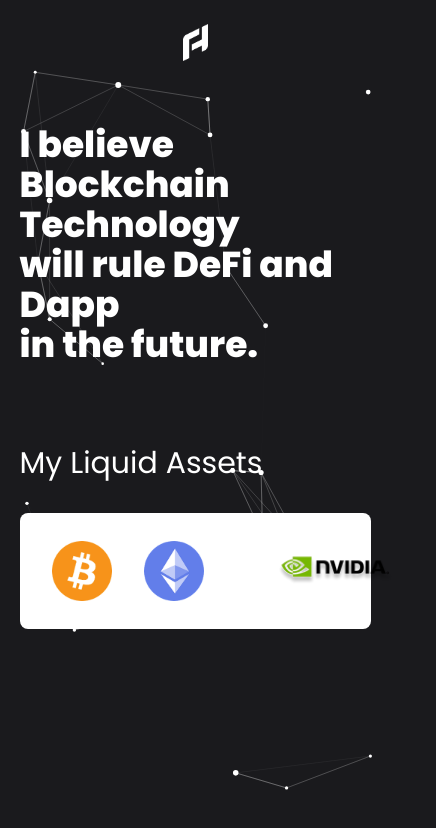
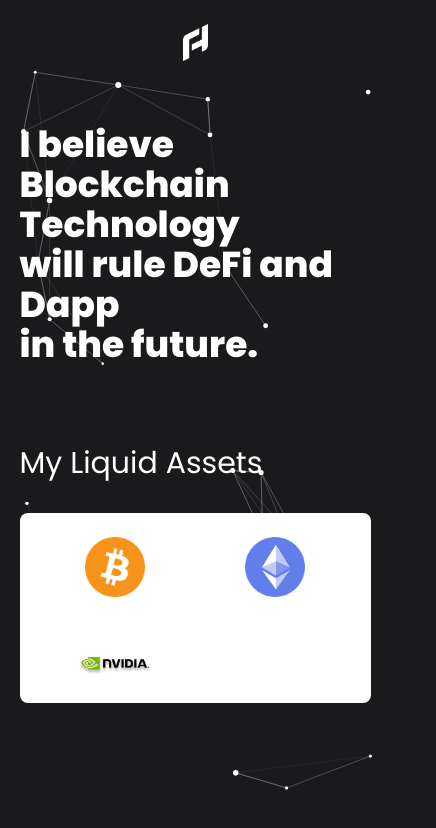
Before and after one commit to FauzanHusain13/portfolio, a Next.js app: page /investment in a window 390 px wide. Shown: the top 828 px of the page, 436 px wide, since content can reach past the window. Built offline with nearby package versions, Linux system fonts and the light colour scheme.

Commit message:
more responsive

```diff
--- a/pages/investment.js
+++ b/pages/investment.js
@@ -19,14 +19,14 @@ const Investment = () => {
                 <div className="text-white mt-20 md:mt-36">
                     <h2 className="text-3xl md:text-4xl 2xl:text-5xl">My Liquid Assets</h2>
 
-                    <div className="mt-8 md:-12 flex gap-8 justify-start items-center bg-white px-8 rounded-lg">
-                        <div className="flex-shrink-0">
+                    <div className="mt-8 md:-12 grid gap-8 grid-cols-2 md:grid-cols-3 items-center justify-center bg-white px-8 pt-6 md:pt-0 rounded-lg">
+                        <div className="flex-shrink-0 mx-auto">
                             <Image className="w-[60px] 2xl:w-[80px]" src="/icon/bitcoin.png" width={60} height={60} alt="Bitcoin" />
                         </div>
-                        <div className="flex-shrink-0">
+                        <div className="flex-shrink-0 mx-auto">
                             <Image className="w-[60px] 2xl:w-[80px]" src="/icon/ethereum.png" width={60} height={60} alt="Ethereum" />
                         </div>
-                        <div className="flex-shrink-0">
+                        <div className="flex-shrink-0 mx-auto">
                             <Image className="w-[200px] 2xl:w-[250px]" src="/icon/nvidia.png" width={200} height={60} alt="Nvidia" />
                         </div>
                     </div>
```
